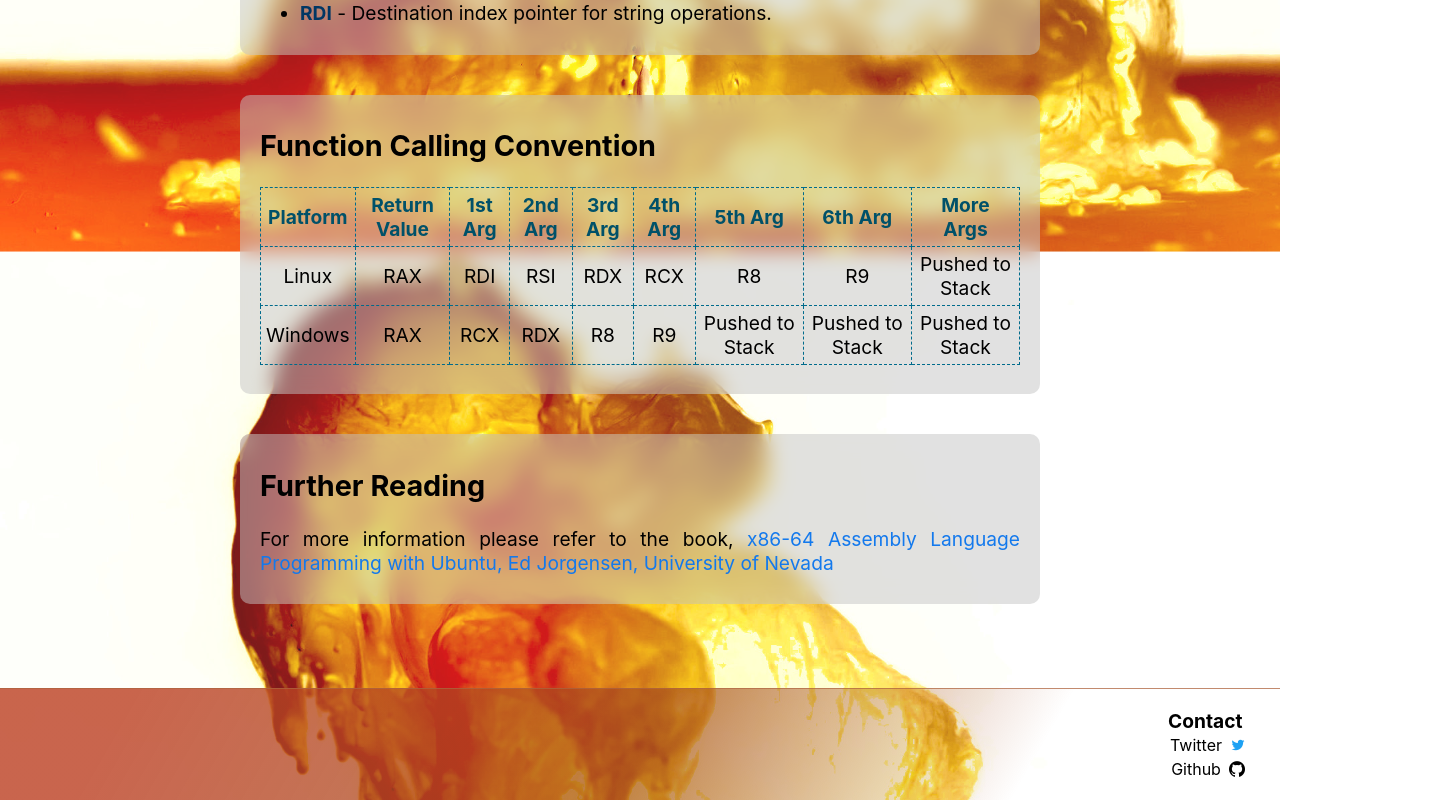
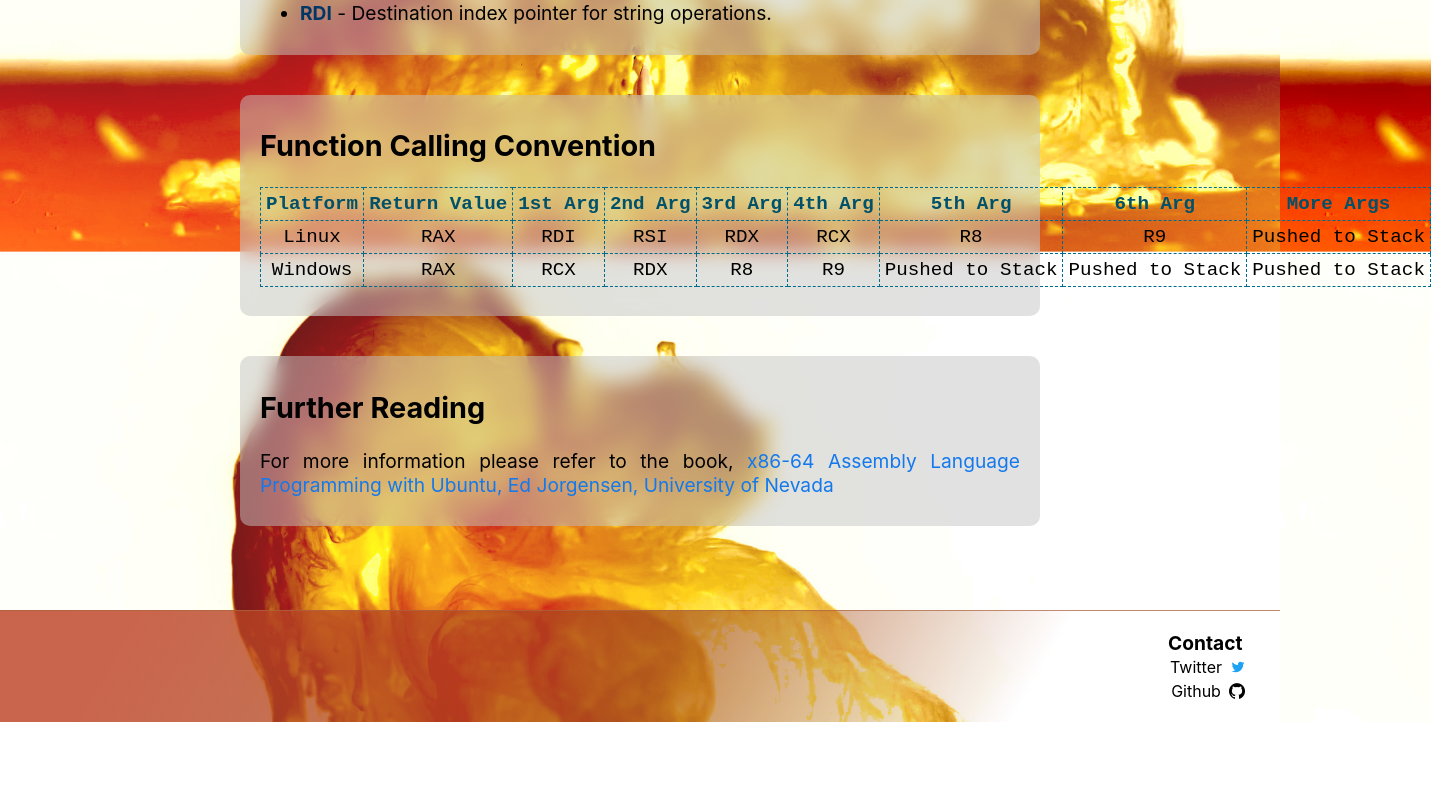
Before and after one commit to j0hnnygreen/jg-blog, a Next.js app: page /blogs/intelRegisters64 in a window 1280 px wide. Shown: the part 1398-2198 px from the top of the page, 1431 px wide, since content can reach past the window. After the commit the page ends 2120 px from the top, so only its background shows below. Built offline with nearby package versions, Linux system fonts and the light colour scheme.

Commit message:
Add blog x86-64 bit registers

```diff
--- a/pages/blogs/intelRegisters64.js
+++ b/pages/blogs/intelRegisters64.js
@@ -145,7 +145,7 @@ export default function Registers64Bit() {
           </BlogCard>
 
           <BlogCard heading="Function Calling Convention">
-            <p>
+            <pre>
               <table className={blogStyles.dashedTable}>
                 <thead>
                   <tr>
@@ -185,7 +185,7 @@ export default function Registers64Bit() {
                   </tr>
                 </tbody>
               </table>
-            </p>
+            </pre>
           </BlogCard>
 
           <BlogCard heading="Further Reading">
```
